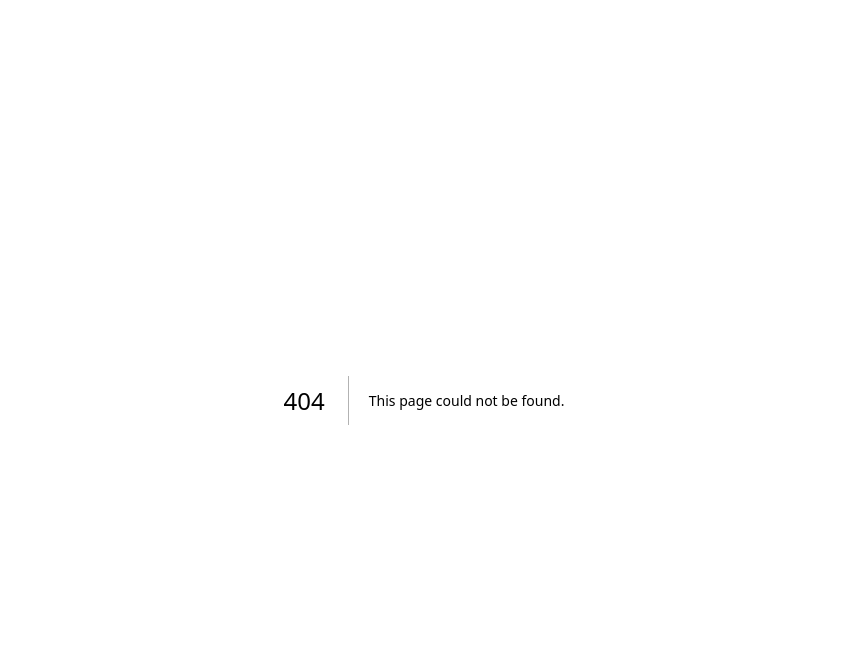
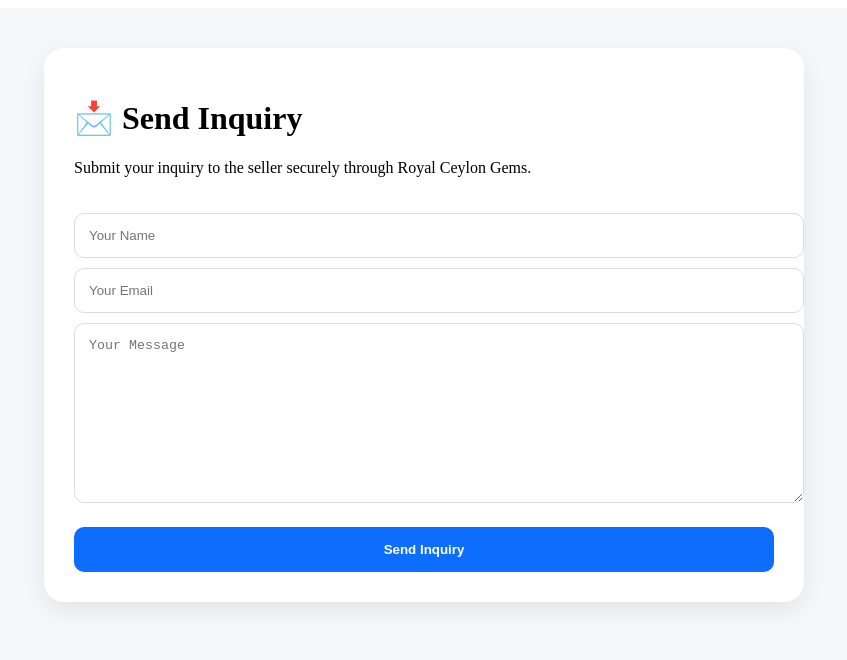
Before and after one commit to ceylongemmarket/Ceylon-gem-market, a Next.js app: page /inquiry/1 in a window 1280 px wide. Before the commit this address had no page. Shown: the top 660 px of the page, without its empty margins (216-1063 px from the left). Built offline with nearby package versions, Linux system fonts and the light colour scheme; no server answers.

Commit message:
feat: create inquiry page

```diff
--- /dev/null
+++ b/app/inquiry/[id]/page.tsx
@@ -0,0 +1,132 @@
+"use client";
+
+import { useState } from "react";
+import { useParams } from "next/navigation";
+import { supabase } from "../../../lib/supabase";
+
+export default function InquiryPage() {
+  const params = useParams();
+
+  const [buyerName, setBuyerName] = useState("");
+  const [buyerEmail, setBuyerEmail] = useState("");
+  const [message, setMessage] = useState("");
+  const [loading, setLoading] = useState(false);
+
+  const submitInquiry = async () => {
+    setLoading(true);
+
+    const { error } = await supabase
+      .from("inquiries")
+      .insert([
+        {
+          gem_id: Number(params.id),
+          buyer_name: buyerName,
+          buyer_email: buyerEmail,
+          message: message,
+        },
+      ]);
+
+    setLoading(false);
+
+    if (error) {
+      alert(error.message);
+      return;
+    }
+
+    alert("Inquiry Sent Successfully ✅");
+
+    setBuyerName("");
+    setBuyerEmail("");
+    setMessage("");
+  };
+
+  return (
+    <main
+      style={{
+        minHeight: "100vh",
+        background: "#f5f7fa",
+        padding: "40px",
+      }}
+    >
+      <div
+        style={{
+          maxWidth: "700px",
+          margin: "0 auto",
+          background: "#ffffff",
+          padding: "30px",
+          borderRadius: "20px",
+          boxShadow: "0 8px 25px rgba(0,0,0,0.08)",
+        }}
+      >
+        <h1>📩 Send Inquiry</h1>
+
+        <p>
+          Submit your inquiry to the seller securely through
+          Royal Ceylon Gems.
+        </p>
+
+        <input
+          type="text"
+          placeholder="Your Name"
+          value={buyerName}
+          onChange={(e) => setBuyerName(e.target.value)}
+          style={{
+            width: "100%",
+            padding: "14px",
+            marginTop: "20px",
+            marginBottom: "10px",
+            border: "1px solid #ddd",
+            borderRadius: "10px",
+          }}
+        />
+
+        <input
+          type="email"
+          placeholder="Your Email"
+          value={buyerEmail}
+          onChange={(e) => setBuyerEmail(e.target.value)}
+          style={{
+            width: "100%",
+            padding: "14px",
+            marginBottom: "10px",
+            border: "1px solid #ddd",
+            borderRadius: "10px",
+          }}
+        />
+
+        <textarea
+          placeholder="Your Message"
+          value={message}
+          onChange={(e) => setMessage(e.target.value)}
+          style={{
+            width: "100%",
+            height: "150px",
+            padding: "14px",
+            border: "1px solid #ddd",
+            borderRadius: "10px",
+          }}
+        />
+
+        <button
+          onClick={submitInquiry}
+          disabled={loading}
+          style={{
+            width: "100%",
+            marginTop: "20px",
+            padding: "15px",
+            border: "none",
+            borderRadius: "10px",
+            background: "#0D6EFD",
+            color: "#ffffff",
+            fontWeight: "bold",
+            cursor: "pointer",
+          }}
+        >
+          {loading
+            ? "Sending..."
+            : "Send Inquiry"}
+        </button>
+      </div>
+    </main>
+  );
+}
```
